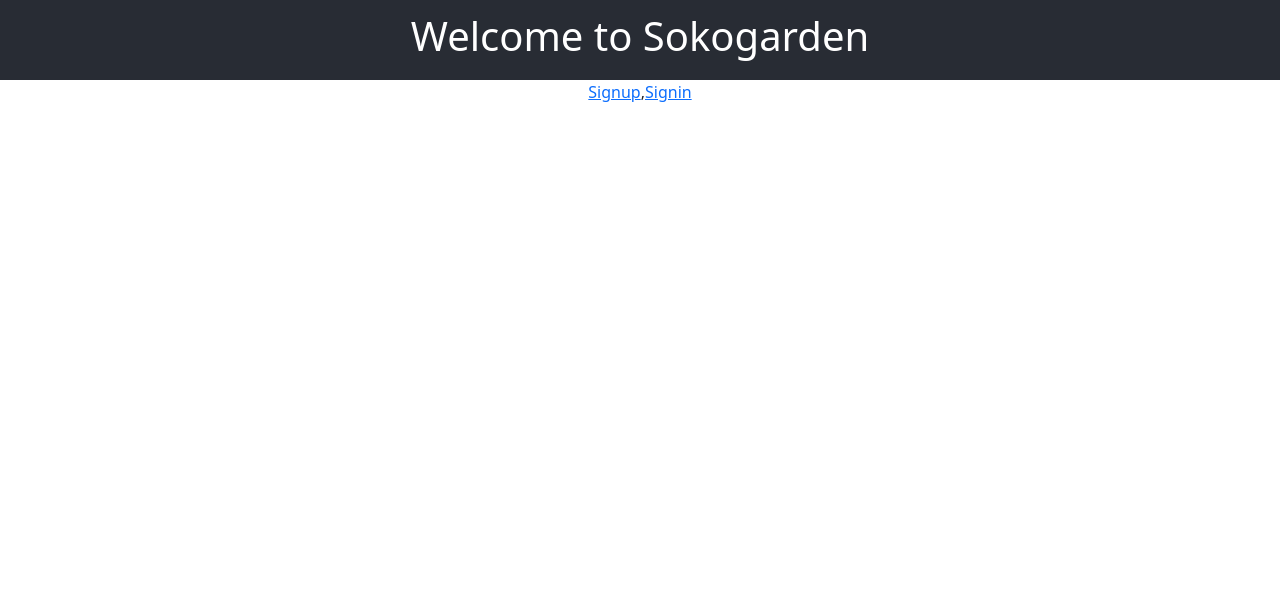
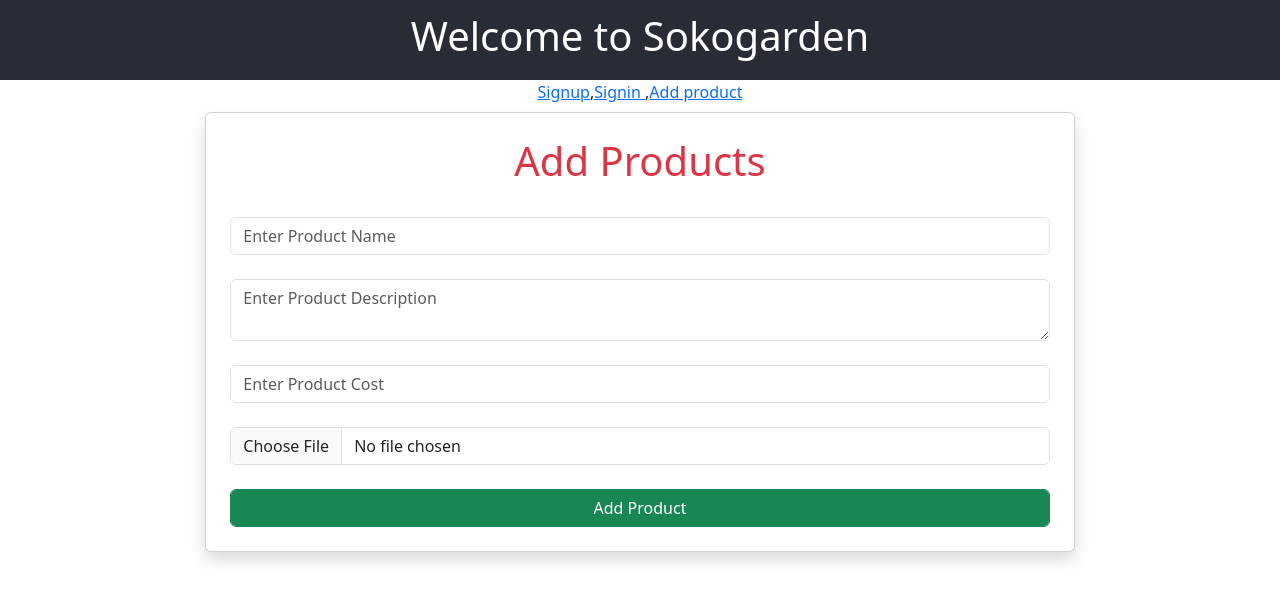
Before and after one commit to bailliemaweu-maker/sokogarden, a React (Create React App) app: page /addproduct in a window 1280 px wide. Shown: the top 602 px of the page. Built offline with nearby package versions, Linux system fonts and the light colour scheme.

Commit message:
sokogarden4

```diff
--- a/src/App.js
+++ b/src/App.js
@@ -4,6 +4,8 @@
 import { BrowserRouter , Routes, Route, Link } from 'react-router-dom';
 import Signup from './components/Signup';
 import Signin from './components/Signin';
+import Addproduct from './components/Addproduct';
+
 function App() {
 
   return (
@@ -18,11 +20,16 @@
         <Link to="/signup">Signup</Link>
         ,
         <Link to="/signin">Signin </Link>
+        ,
+        <Link to="/addproduct">Add product </Link>
+
       </nav>
 
     <Routes>
       <Route path ='/signup' element= {<Signup />} />
       <Route path ='/signin' element= {<Signin/>}  />
+      <Route path ='/addproduct' element= {<Addproduct/>}  />
+
     </Routes>
 
 
--- /dev/null
+++ b/src/components/Addproduct.jsx
@@ -0,0 +1,66 @@
+import axios from 'axios'
+import React,{useState} from 'react'
+const Addproduct = () => {
+    // Declare our states here
+    const[product_name,setProductName]= useState ("")
+    const[product_description,setProductDescription] = useState("")
+    const[product_cost,setProductCost] = useState("")
+    const[product_photo,setProductPhoto] = useState("")
+
+    // Three states for posting data
+    const[loading,setLoading] =useState("")
+    const[success,setSuccess] = useState("")
+    const[error, setError] = useState("")
+
+    // Function to hanndle submit
+
+    const handlesubmit= async (e) =>{
+       e.preventDefault()
+       setLoading("Please wait...")
+
+    //    Create an empty digital envelope
+        const formdata = new FormData()
+        formdata.append("product_name", product_name)
+        formdata.append("product_description",product_description)
+        formdata.append("product_cost", product_cost)
+        formdata.append("product_photo", product_photo)
+        try {
+            const response =await axios.post("http://b4illi3kifaru.alwaysdata.net/api/add_product", formdata)
+            setSuccess(response.data.message)
+            setLoading("")
+        } catch (error) {
+
+        }
+    }
+
+  return (
+    <div className="row  justify-content-center mt-2">
+        <div className='col-md-8 card shadow p-4'>
+            <h1 className='text-danger'>Add Products</h1>
+
+            {/* bind the states  */}
+            <h2 className='text-warning'>{loading} </h2>
+            <h2 className='text-success'>{success} </h2>
+            <h2 className='text-danger'>{error} </h2>
+
+
+
+
+
+            <form action=""  onSubmit={handlesubmit}>
+                <input type="text" placeholder='Enter Product Name' className='form-control' onChange={(e) =>setProductName(e.target.value)} />
+                <br />
+                <textarea name="" id="" placeholder='Enter Product Description' className='form-control' onChange={(e)=>setProductDescription(e.target.value)}></textarea>
+                <br />
+                <input type="number" placeholder='Enter Product Cost' className='form-control' onChange={(e)=>setProductCost(e.target.value)}/>
+                <br />
+                <input type="file" accept='image/*' placeholder='Enter Product Photo' className='form-control' onChange={(e)=>setProductPhoto(e.target.files[0])} />
+                <br />
+                <button type='submit' className='btn btn-success form-control'>Add Product</button>
+            </form>
+        </div>
+    </div>
+  )
+}
+
+export default Addproduct
```
